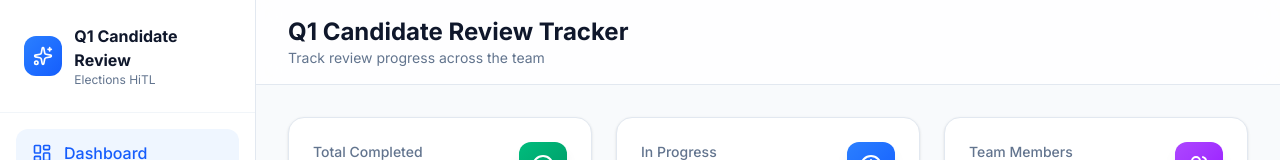
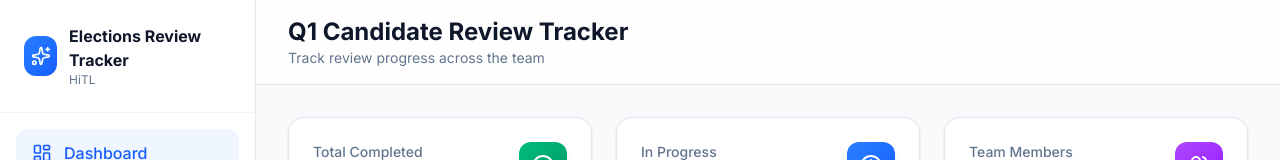
Before and after one commit to navafriedman/Research-review-tracker, a React (Vite) app: page / in a window 1280 px wide. Shown: the top 160 px of the page. Built offline with nearby package versions, Linux system fonts and the light colour scheme.

Commit message:
feat: Rename sidebar app name to Elections Review Tracker

```diff
--- a/src/App.tsx
+++ b/src/App.tsx
@@ -292,8 +292,8 @@ function App() {
               <Sparkles className="w-5 h-5" />
             </div>
             <div>
-              <h1 className="font-bold text-slate-900">Q1 Candidate Review</h1>
-              <p className="text-xs text-slate-500">Elections HiTL</p>
+              <h1 className="font-bold text-slate-900">Elections Review Tracker</h1>
+              <p className="text-xs text-slate-500">HiTL</p>
             </div>
           </div>
         </div>
```
